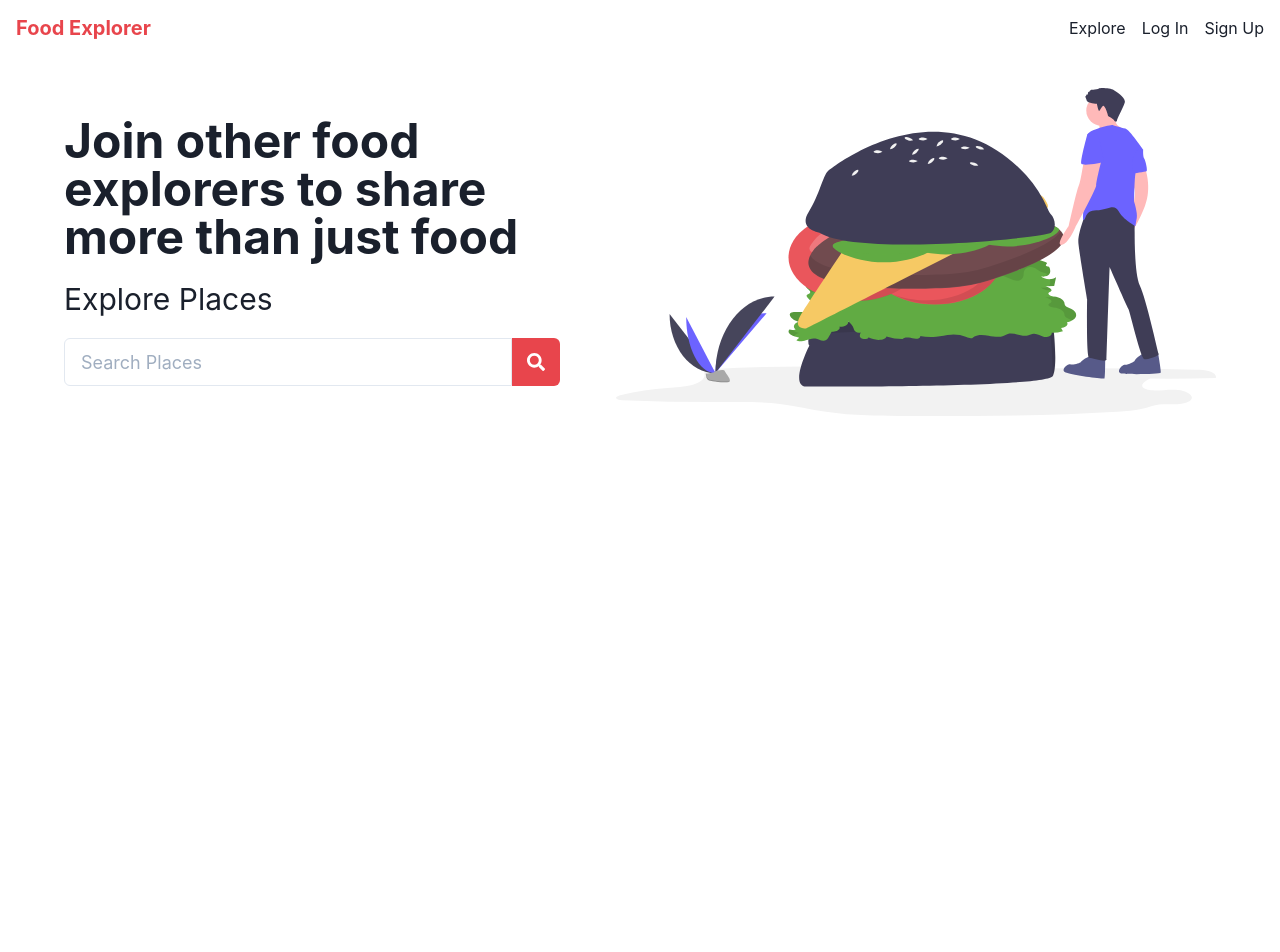
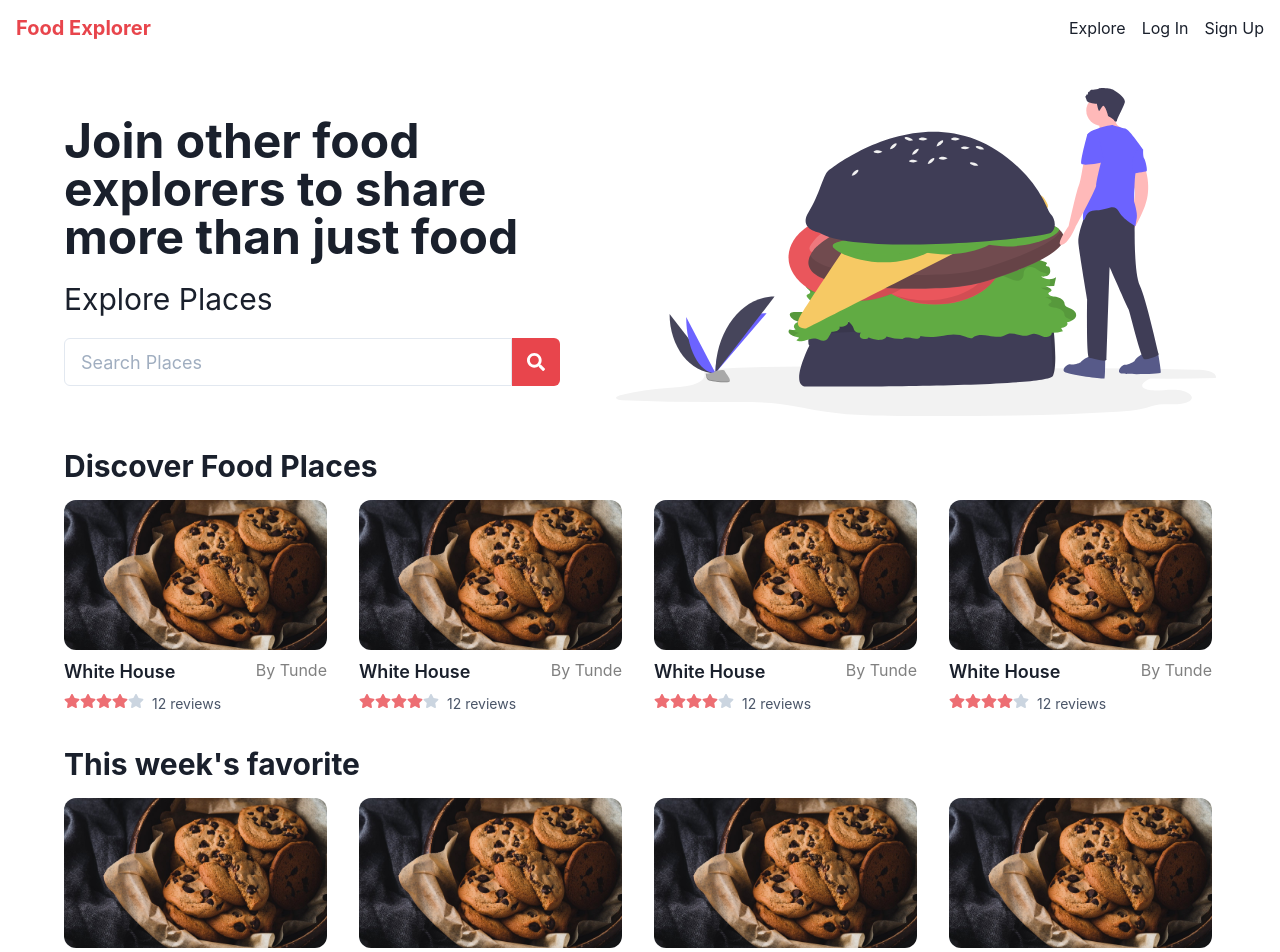
Before and after one commit to food-explorer/foodie-app, a Next.js app: page / in a window 1280 px wide. Shown: the top 952 px of the page. Before the commit the page ends 800 px from the top, so only its background shows below. Built offline with nearby package versions, Linux system fonts and the light colour scheme.

Commit message:
create post card

```diff
--- /dev/null
+++ b/components/post.tsx
@@ -0,0 +1,49 @@
+import { Image } from "@chakra-ui/image";
+import { Input, InputGroup, InputRightElement } from "@chakra-ui/input";
+import {
+  Box,
+  Container,
+  Flex,
+  Heading,
+  HStack,
+  Link,
+  Text,
+} from "@chakra-ui/layout";
+import Header from "../components/Header";
+import { FaStar } from "react-icons/fa";
+import Hero from "../components/Hero";
+import Icon from "@chakra-ui/icon";
+
+
+const Post = () => {
+  return (
+    <Box minWidth="263px">
+      <Box>
+        <Image src="/post.svg" alt="svg post" />
+      </Box>
+      <Flex justifyContent="space-between" mt="2">
+        <Text fontSize="lg" fontWeight="600">
+          White House
+        </Text>
+        <Text color="gray">By Tunde</Text>
+      </Flex>
+
+      <Flex mt="2">
+        {Array(5)
+          .fill("")
+          .map((_, i) => (
+            <Icon
+              as={FaStar}
+              key={i}
+              color={i < 4 ? "brand.300" : "gray.300"}
+            />
+          ))}
+        <Box as="span" ml="2" color="gray.600" fontSize="sm">
+          12 reviews
+        </Box>
+      </Flex>
+    </Box>
+  );
+};
+
+export default Post;
--- a/pages/index.tsx
+++ b/pages/index.tsx
@@ -1,10 +1,11 @@
-import { Image } from "@chakra-ui/image";
-import { Input, InputGroup, InputRightElement } from "@chakra-ui/input";
-import { Box, Container, Flex, Heading, Link, Text } from "@chakra-ui/layout";
+import {
+  Box,
+  Heading,
+  HStack,
+} from "@chakra-ui/layout";
 import Header from "../components/Header";
-import { FaSearch } from "react-icons/fa";
-import { IconButton } from "@chakra-ui/button";
 import Hero from "../components/Hero";
+import Post from "../components/post";
 
 export default function Home() {
   return (
@@ -12,6 +13,26 @@ export default function Home() {
       <Header />
       <Box width="90%" margin="2rem auto">
         <Hero />
+        <Box marginTop="8">
+          <Heading size="lg">Discover Food Places</Heading>
+          <HStack spacing="8" overflowX="auto" flexFlow="unset" mt="4">
+            {Array(10)
+              .fill("")
+              .map((_, i) => (
+                <Post key={i} />
+              ))}
+          </HStack>
+        </Box>
+        <Box marginTop="8">
+          <Heading size="lg">This week's favorite</Heading>
+          <HStack spacing="8" overflowX="auto" flexFlow="unset" mt="4">
+            {Array(10)
+              .fill("")
+              .map((_, i) => (
+                <Post key={i} />
+              ))}
+          </HStack>
+        </Box>
       </Box>
     </div>
   );
--- a/utils/theme.ts
+++ b/utils/theme.ts
@@ -1,4 +1,11 @@
 export default {
+  styles: {
+    global: {
+      '::-webkit-scrollbar': {
+        display: 'none'
+      }
+    }
+  },
   colors: {
     "brand": {
       "50": "#FCE8E9",
```
Also changed, not shown: public/post.svg (added).
